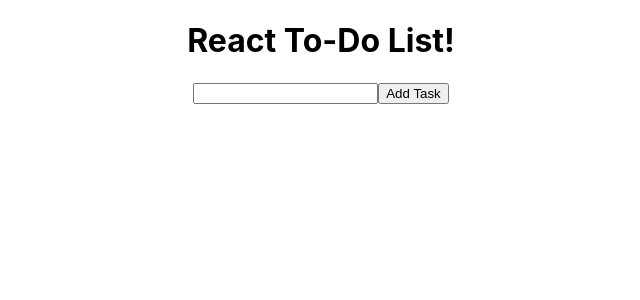
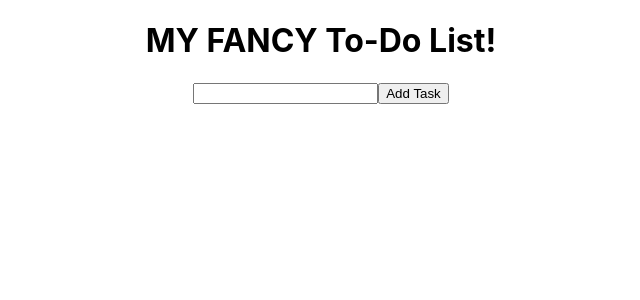
Before and after one commit to RYe01/react-todo-cin-24, a React (Create React App) app: page / in a window 1280 px wide. Shown: the top 300 px of the page, without its empty margins (319-959 px from the left). Built offline with nearby package versions, Linux system fonts and the light colour scheme.

Commit message:
Conflict simulation

```diff
--- a/src/App.js
+++ b/src/App.js
@@ -25,7 +25,7 @@ function App() {
 
   return (
     <div className="App">
-      <h1>React To-Do List!</h1>
+      <h1>MY FANCY To-Do List!</h1>
       <input
         type="text"
         value={newTask}
```
